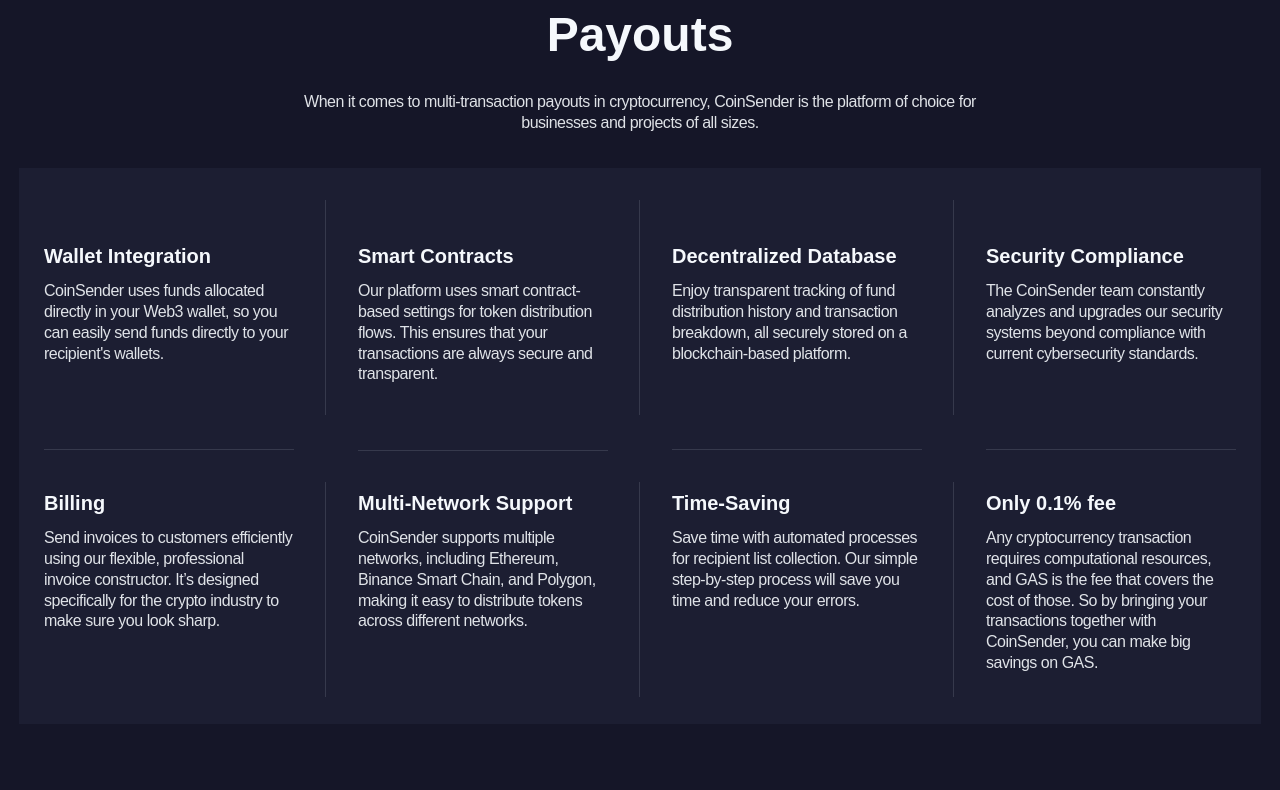
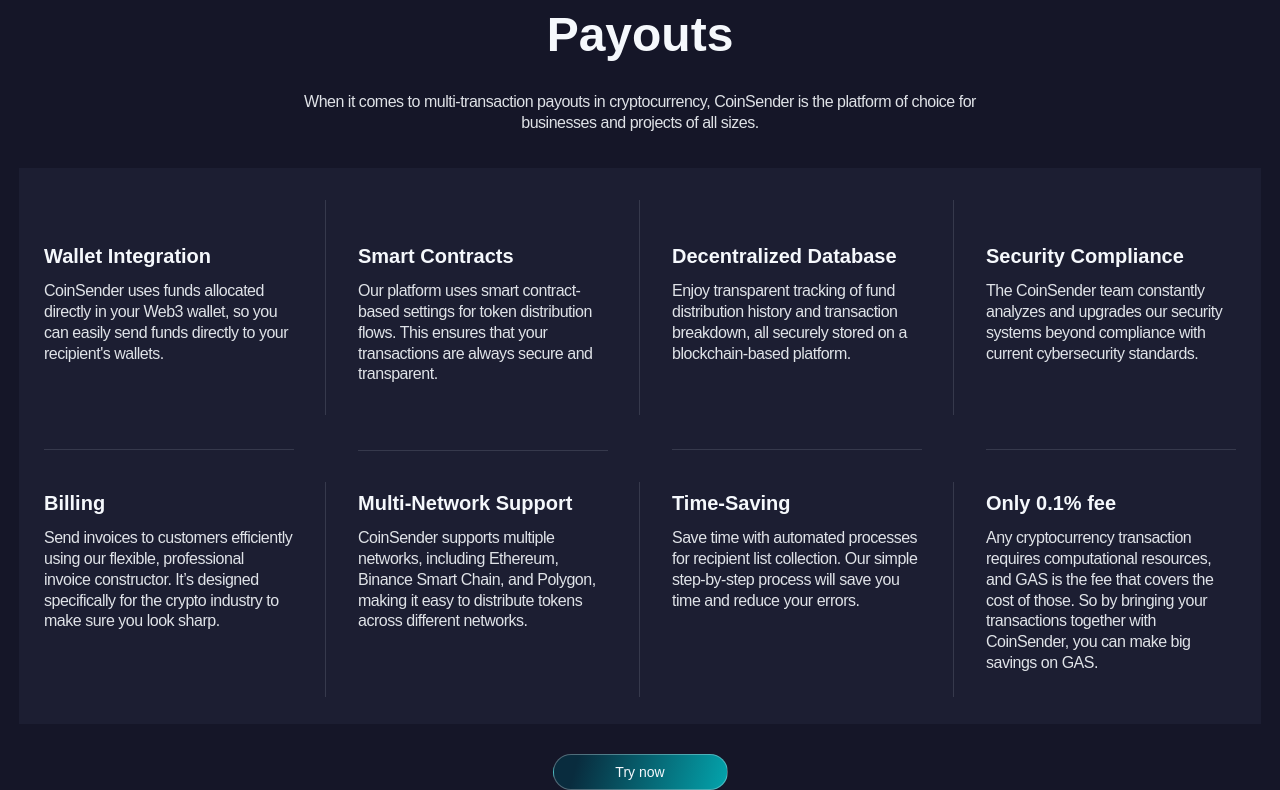
Before and after one commit to Marko193/CoinSender-Landing, a Next.js app: page / in a window 1280 px wide. Shown: the part 3594-4384 px from the top of the page. Before the commit the page ends 4348 px from the top, so only its background shows below. Built offline with nearby package versions, Linux system fonts and the light colour scheme.

Commit message:
feat: added try now button

```diff
--- a/src/components/CoinSenderBenefits/coin-sender-benefits.module.scss
+++ b/src/components/CoinSenderBenefits/coin-sender-benefits.module.scss
@@ -89,3 +89,19 @@
     padding-top: 40px;
   }
 }
+
+.sign_up_button {
+  width: 175px;
+  height: 36px;
+  background: linear-gradient(105.88deg, #092C3E 13.55%, #00E8EB 148.77%, #8BFFFF 285.75%);
+  border: 1px solid rgba(245, 248, 252, 0.3);
+  border-radius: 51px;
+  font-weight: 400;
+  font-size: 14px;
+  line-height: 130%;
+  color: #F5F8FC;
+
+  @include phones{
+    width: 100%;
+  }
+}
--- a/src/components/CoinSenderBenefits/index.js
+++ b/src/components/CoinSenderBenefits/index.js
@@ -89,6 +89,7 @@
                     </div>
                 </div>
             </div>
+            <button className={styles.sign_up_button}>Try now</button>
         </div>
     )
 }
--- a/src/components/UserFriendlyFeatures/user-styles.module.scss
+++ b/src/components/UserFriendlyFeatures/user-styles.module.scss
@@ -69,7 +69,7 @@
   border: 1px solid #36394C;
   border-radius: 13px;
 
-    @media screen and (max-width: $screen-laptop-max){
+  @media screen and (max-width: $screen-laptop-max) {
     width: auto;
     height: 278px;
   }
@@ -87,7 +87,7 @@
   padding-top: 24px;
 }
 
-.arrow_rounded_left_layout{
+.arrow_rounded_left_layout {
   margin-right: -35px;
   margin-top: -45px;
 
@@ -100,7 +100,7 @@
   margin-right: -10px;
 }
 
-.arrow_rounded_right_layout{
+.arrow_rounded_right_layout {
   margin-left: -35px;
   margin-top: -45px;
 
@@ -109,7 +109,7 @@
   }
 }
 
-.arrow_rounded_right_layout img{
+.arrow_rounded_right_layout img {
   margin-left: -5px;
 }
 
@@ -134,7 +134,7 @@
   letter-spacing: -0.03em;
   color: rgba(245, 248, 252, 0.9);
 
-    @include phones{
+  @include phones {
     width: auto;
   }
 }
@@ -162,6 +162,10 @@
   font-size: 14px;
   line-height: 130%;
   color: #F5F8FC;
+
+  @include phones {
+    width: 100%;
+  }
 }
 
 .sign_up_description {
```
Lines whose indentation alone changed are shown as unchanged.
